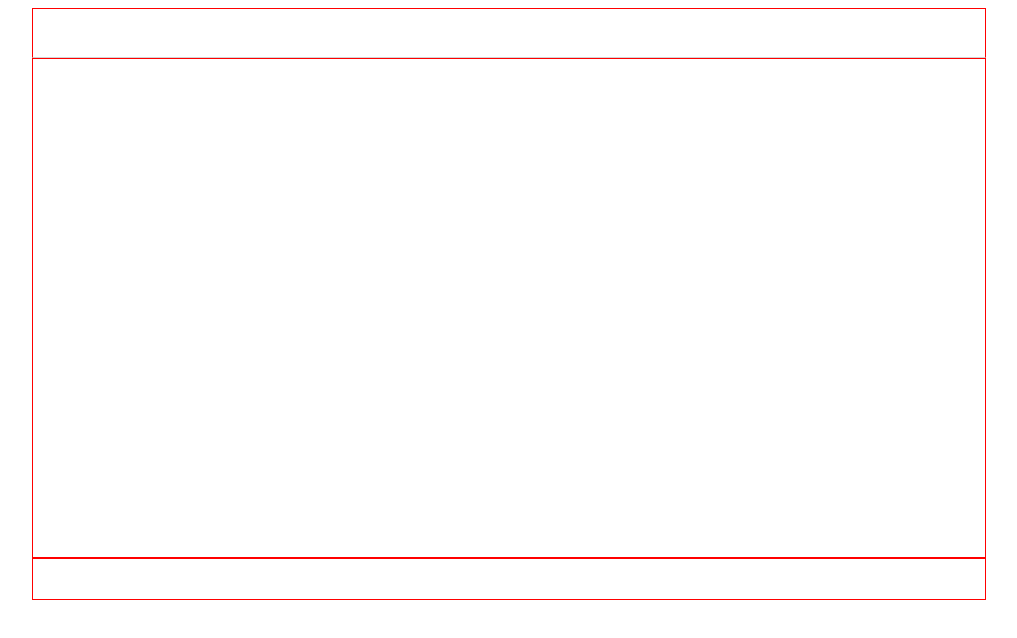
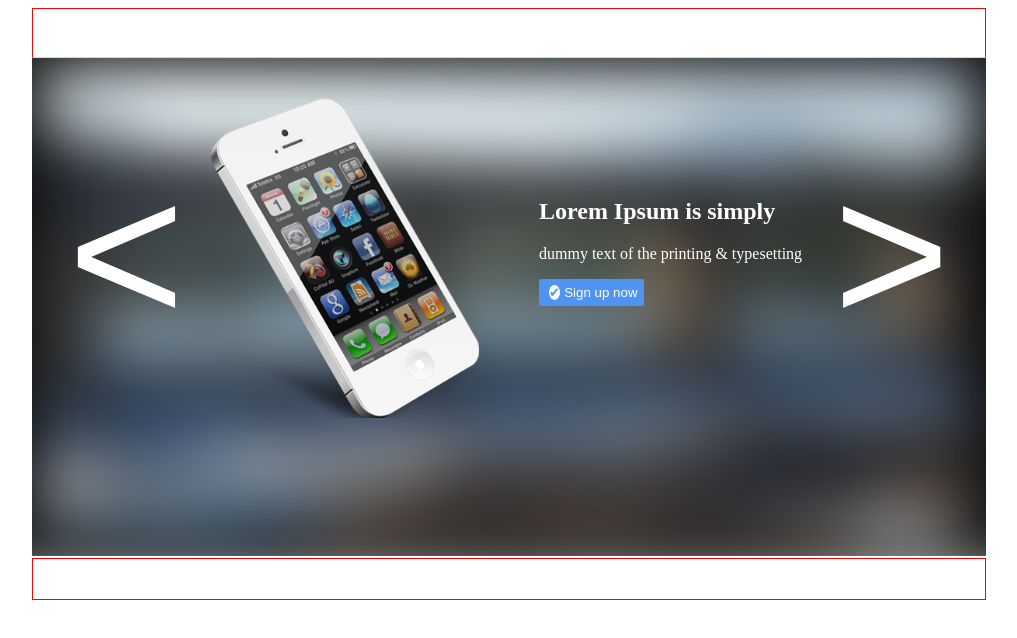
Before and after one commit to duytung95nb/html-css, a plain HTML site: page index.html in a window 1280 px wide. Shown: the whole page, without its empty margins (131-1148 px from the left). Drawn offline with Linux system fonts and the light colour scheme.

Commit message:
_ Finished Slider

```diff
--- a/assets/css/style.css
+++ b/assets/css/style.css
@@ -49,7 +49,6 @@ ul {
     border-bottom: 1px solid #D2D4D4;
 }
 .page .content {
-    border: 1px solid red;
     height: 500px;
 }
 .page .footer {
@@ -60,3 +59,73 @@ ul {
     padding-bottom: 20px;
 }
 /* end of page */
+/* slider */
+.slider {
+    position: relative;
+    height: 400px;
+}
+.slider .prev {
+    background-color: transparent;
+    color: white;
+    position: absolute;
+    border: none;
+    top: 20%;
+    font-size: 200px;
+    left: 30px;
+}
+.slider .prev::before {
+    content: '\003C'
+}
+.slider .next {
+    background-color: transparent;
+    color: white;
+    position: absolute;
+    border: none;
+    font-size: 200px;
+    top: 20%;
+    right: 30px;
+}
+.slider .next::before {
+    content: '\003E'
+}
+.slider .summary {
+    height: 100%;
+}
+.slider .summary .background {
+    position: absolute;
+    top: 0;
+    z-index: -1;
+    width: 100%;
+}
+.slider .summary .photo {
+    height: 100%;
+    padding: 40px 30px;
+}
+.slider .summary .description {
+    padding: 120px 30px;
+    color: white;
+}
+.slider .summary .description .title{
+}
+.slider .summary .description .details{
+}
+/* end of slider */
+/* common buttons */
+.btn-sign-up {
+    background-color: #4F94F1;
+    color: white;
+    border: none;
+    cursor: pointer;
+    border-radius: 2px;
+    padding: 6px;
+}
+.btn-sign-up .text {
+}
+.btn-sign-up .text::before {
+    content: '✔';
+    margin: 4px;
+    border-radius: 50%;
+    color: #4F94F1;
+    background-color: white;
+}
+/* end of common buttons */
--- a/index.html
+++ b/index.html
@@ -11,9 +11,29 @@
         <header class="header">
         </header>
         <div class="content">
+            <div class="slider">
+                <button class="prev"></button>
+                <button class="next"></button>
+                <div class="summary">
+                    <img class="background" src="assets/images/backgrounds/slider-background.png" alt="Disscussion">
+                    <div class="multi-columns">
+                        <div class="col-50 pull-content-right">
+                            <img class="photo" src="assets/images/items/iphone.png" alt="Product">
+                        </div>
+                        <div class="col-50">
+                            <div class="description">
+                                <h2 class="title">Lorem Ipsum is simply</h2>
+                                <p class="details">dummy text of the printing & typesetting</p>
+                                <button class="btn-sign-up"><span class="text">Sign up now</span></button>
+                            </div>
+                        </div>
+                    </div>
+                </div>
+            </div>
         </div>
         <footer class="footer">
         </footer>
     </div>
 </body>
+
 </html>
```
Also changed, not shown: assets/images/backgrounds/slider-background.png (added), assets/images/items/iphone.png (added). Lines whose indentation alone changed are shown as unchanged.
